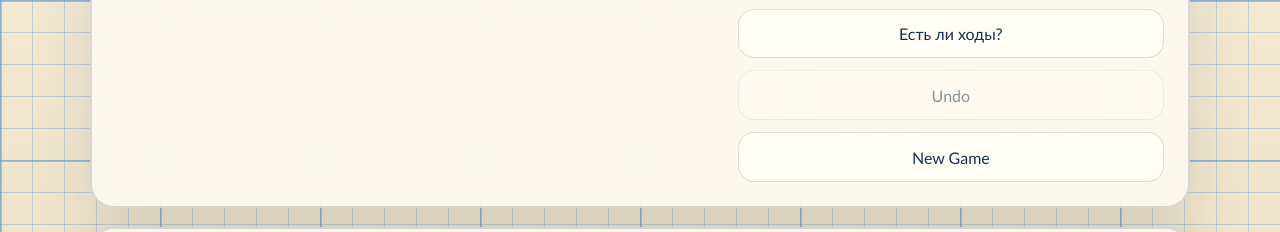
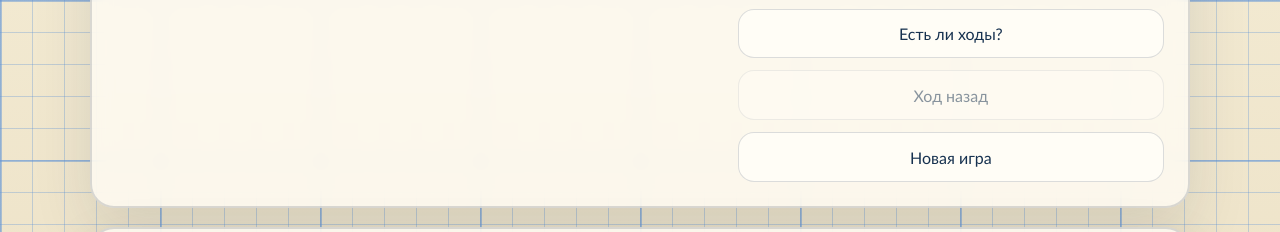
Before and after one commit to TheHouseThatjackBuilt/GridDigits, a React (Vite) app: page / in a window 1280 px wide. Shown: the part 320-552 px from the top of the page. Built offline with nearby package versions, Linux system fonts and the light colour scheme.

Commit message:
fix texts

```diff
--- a/src/components/ControlPanel.tsx
+++ b/src/components/ControlPanel.tsx
@@ -38,10 +38,10 @@ export function ControlPanel({
           Есть ли ходы?
         </button>
         <button type="button" onClick={onUndo} disabled={!canUndo}>
-          Undo
+          Ход назад
         </button>
         <button type="button" onClick={onNewGame}>
-          New Game
+          Новая игра
         </button>
       </div>
     </aside>
```
